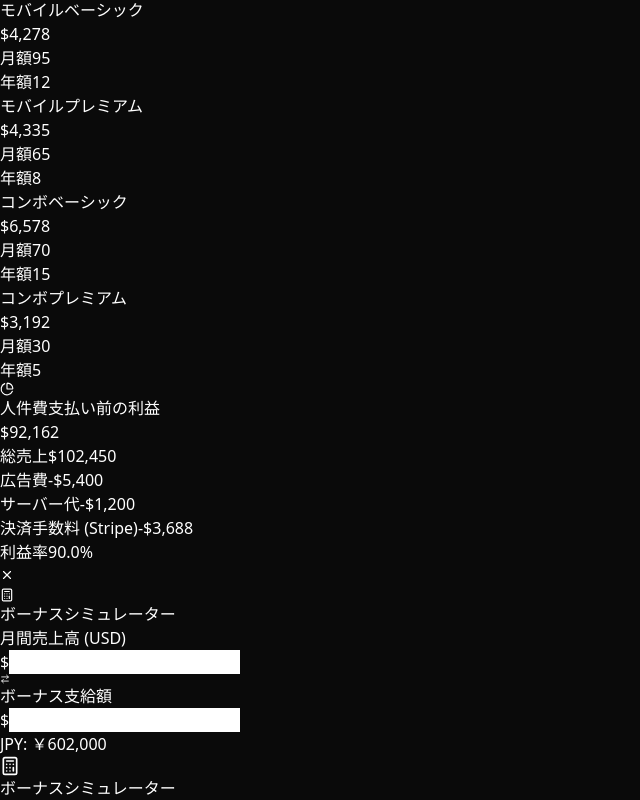
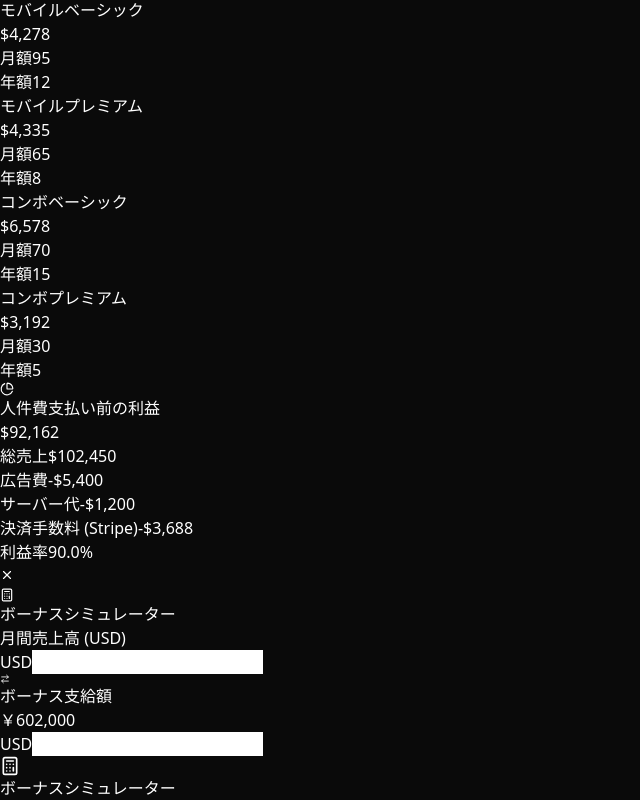
Before and after one commit to Osamuddin/share-motive, a React (Vite) app: page / in a window 1280 px wide. Shown: the part 424-1224 px from the top of the page, without its empty margins (0-640 px from the left). Built offline with nearby package versions, Linux system fonts and the light colour scheme.

Commit message:
UI変更

```diff
--- a/src/App.jsx
+++ b/src/App.jsx
@@ -295,9 +295,7 @@ const ShareMotive = () => {
     const yrPlan = planSales.find(p => (p.name === planName || p.nameEn === planName) && p.type === 'yearly');
     if (!moPlan || !yrPlan) return null;
 
-    // 中国語モードでも英語名を表示するように変更
     const displayName = (lang === 'en' || lang === 'zh') && moPlan.nameEn ? moPlan.nameEn : moPlan.name;
-
     const totalRev = (moPlan.count * moPlan.price) + (yrPlan.count * yrPlan.price);
 
     return (
@@ -399,7 +397,7 @@ const ShareMotive = () => {
                       onClick={() => setLang(l)}
                       className={`px-3 py-1 text-[10px] font-bold rounded-full transition-all duration-300 ${lang === l ? 'bg-zinc-200 text-black shadow-[0_0_15px_rgba(255,255,255,0.2)]' : 'text-zinc-500 hover:text-zinc-300'}`}
                     >
-                      {langLabels[l]} {/* 言語ラベル変更 (日/英/中) */}
+                      {langLabels[l]}
                     </button>
                   ))}
                 </div>
@@ -429,7 +427,7 @@ const ShareMotive = () => {
                    <h2 className="text-xs font-bold uppercase tracking-widest text-indigo-200/80">{t.estimatedBonus}</h2>
                  </div>
 
-                 {/* 言語別表示ロジック: JPは円、ZHは元、ENはドルを強調 */}
+                 {/* 言語別表示ロジック */}
                  {lang === 'ja' ? (
                    <div>
                      <div className="text-5xl lg:text-6xl font-semibold tracking-tighter text-white mb-2 drop-shadow-2xl">
@@ -593,7 +591,7 @@ const ShareMotive = () => {
                 <div className="space-y-1">
                   <label className="text-[9px] text-zinc-500 uppercase font-bold tracking-wider">{t.simulator.targetRevenue}</label>
                   <div className="bg-black/50 border border-indigo-500/20 rounded-xl px-3 py-2 flex items-center gap-2">
-                     <span className="text-zinc-600 text-xs">$</span>
+                     <span className="text-zinc-600 text-xs">USD</span>
                      <input type="number" step="10" value={simRevenue} onChange={handleSimRevenueChange} className="w-full bg-transparent text-sm font-mono text-white focus:outline-none"/>
                   </div>
                 </div>
@@ -604,11 +602,39 @@ const ShareMotive = () => {
 
                 <div className="space-y-1">
                   <label className="text-[9px] text-indigo-400 uppercase font-bold tracking-wider">{t.simulator.targetBonus}</label>
-                  <div className="bg-indigo-500/10 border border-indigo-500/30 rounded-xl px-3 py-2 flex items-center gap-2">
-                     <span className="text-indigo-400 text-xs">$</span>
-                     <input type="number" step="10" value={simBonus} onChange={handleSimBonusChange} className="w-full bg-transparent text-lg font-mono text-white font-bold focus:outline-none"/>
-                  </div>
-                  <div className="pl-1"><SubCurrency amount={simBonus} color="text-indigo-300/50" /></div>
+
+                  {/* JA mode */}
+                  {lang === 'ja' ? (
+                    <div className="flex flex-col gap-2">
+                        <div className="text-3xl font-bold text-white tracking-tight">
+                            {formatJPY(simBonus)}
+                        </div>
+                        <div className="bg-indigo-500/10 border border-indigo-500/30 rounded-xl px-3 py-1.5 flex items-center gap-2">
+                            <span className="text-indigo-400 text-[10px] font-bold">USD</span>
+                            <input type="number" step="10" value={simBonus} onChange={handleSimBonusChange} className="w-full bg-transparent text-sm font-mono text-white font-bold focus:outline-none"/>
+                        </div>
+                    </div>
+                  ) : lang === 'zh' ? (
+                    /* ZH mode */
+                    <div className="flex flex-col gap-2">
+                        <div className="text-3xl font-bold text-white tracking-tight">
+                            {formatCNY(simBonus)}
+                        </div>
+                        <div className="bg-indigo-500/10 border border-indigo-500/30 rounded-xl px-3 py-1.5 flex items-center gap-2">
+                            <span className="text-indigo-400 text-[10px] font-bold">USD</span>
+                            <input type="number" step="10" value={simBonus} onChange={handleSimBonusChange} className="w-full bg-transparent text-sm font-mono text-white font-bold focus:outline-none"/>
+                        </div>
+                    </div>
+                  ) : (
+                    /* EN mode */
+                    <>
+                        <div className="bg-indigo-500/10 border border-indigo-500/30 rounded-xl px-3 py-2 flex items-center gap-2">
+                            <span className="text-indigo-400 text-xs">USD</span>
+                            <input type="number" step="10" value={simBonus} onChange={handleSimBonusChange} className="w-full bg-transparent text-lg font-mono text-white font-bold focus:outline-none"/>
+                        </div>
+                        <div className="pl-1"><SubCurrency amount={simBonus} color="text-indigo-300/50" /></div>
+                    </>
+                  )}
                 </div>
               </div>
            </div>
```
